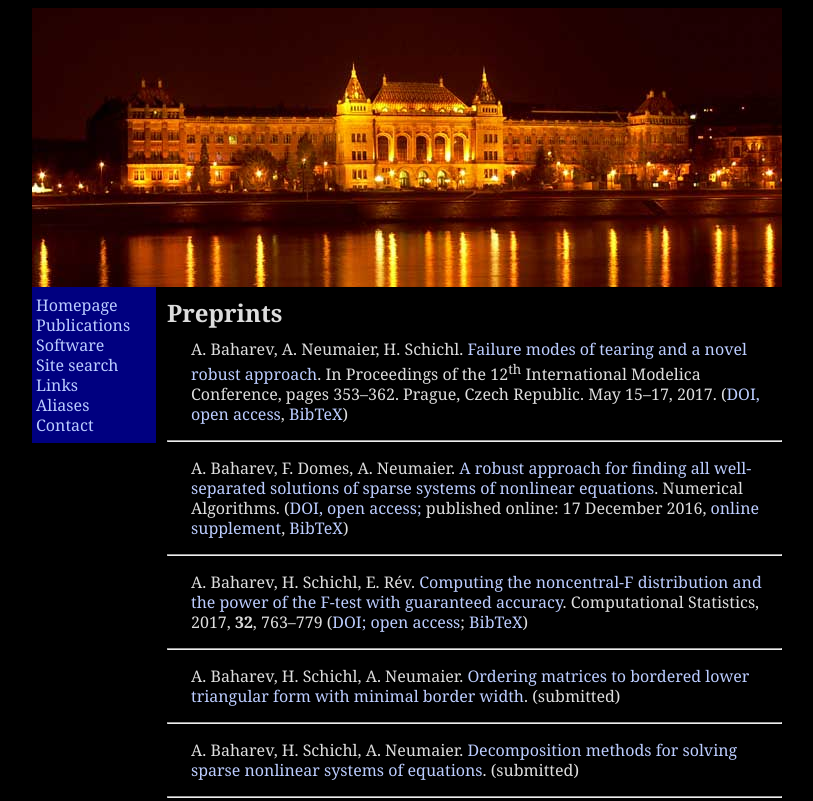
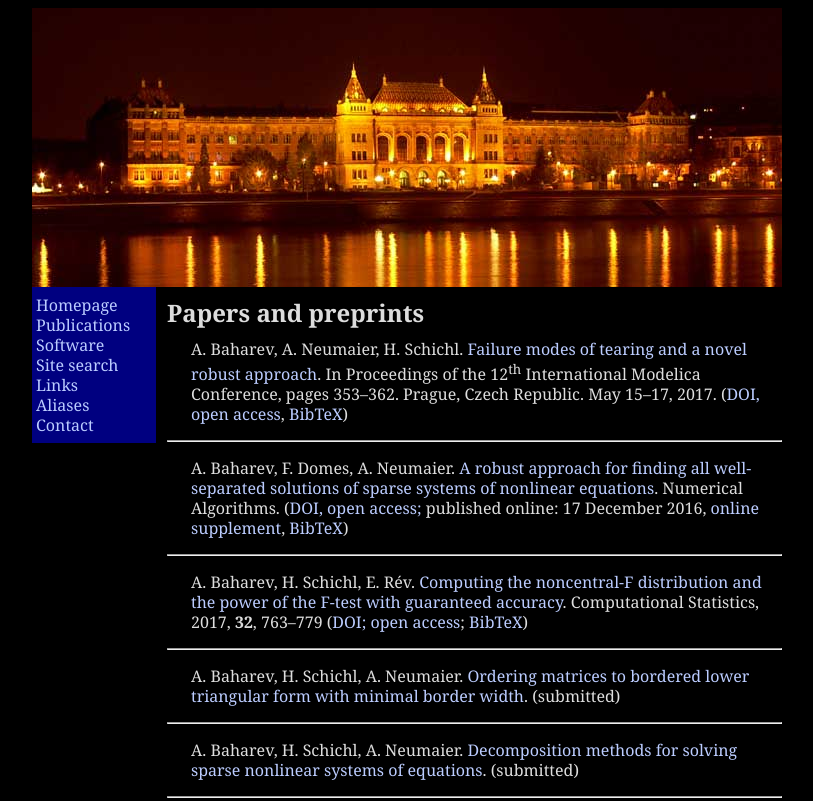
Before and after one commit to baharev/old-homepage, a plain HTML site: page publications.html in a window 1280 px wide. Shown: the top 801 px of the page, without its empty margins (233-1046 px from the left). Drawn offline with Linux system fonts and the light colour scheme.

Commit message:
Papers and preprints are probably better

```diff
--- a/publications.html
+++ b/publications.html
@@ -21,7 +21,7 @@
         </div>
         <div id="content">
             <h1>
-                Preprints</h1>
+                Papers and preprints</h1>
             <p>
               A. Baharev, A. Neumaier, H. Schichl.
               <a href="baharev_failure_modes_of_tearing.pdf">
```
